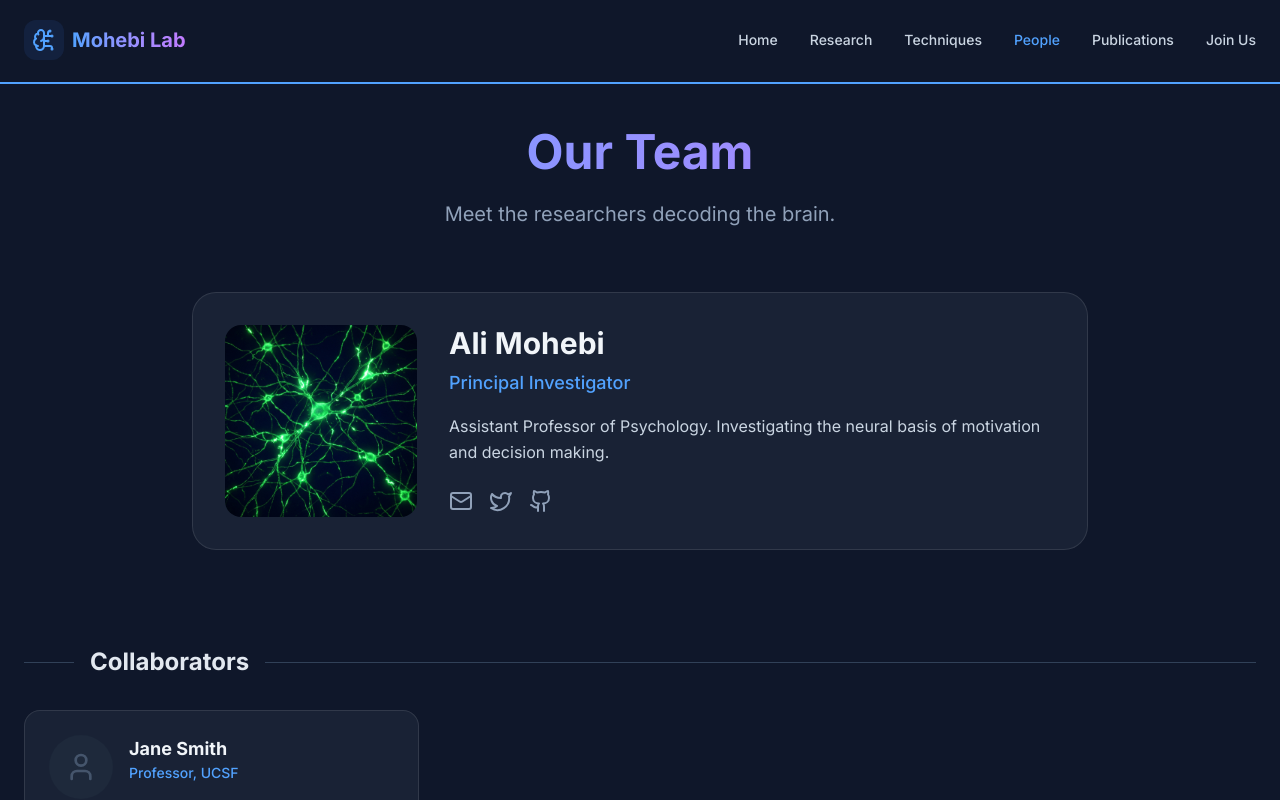
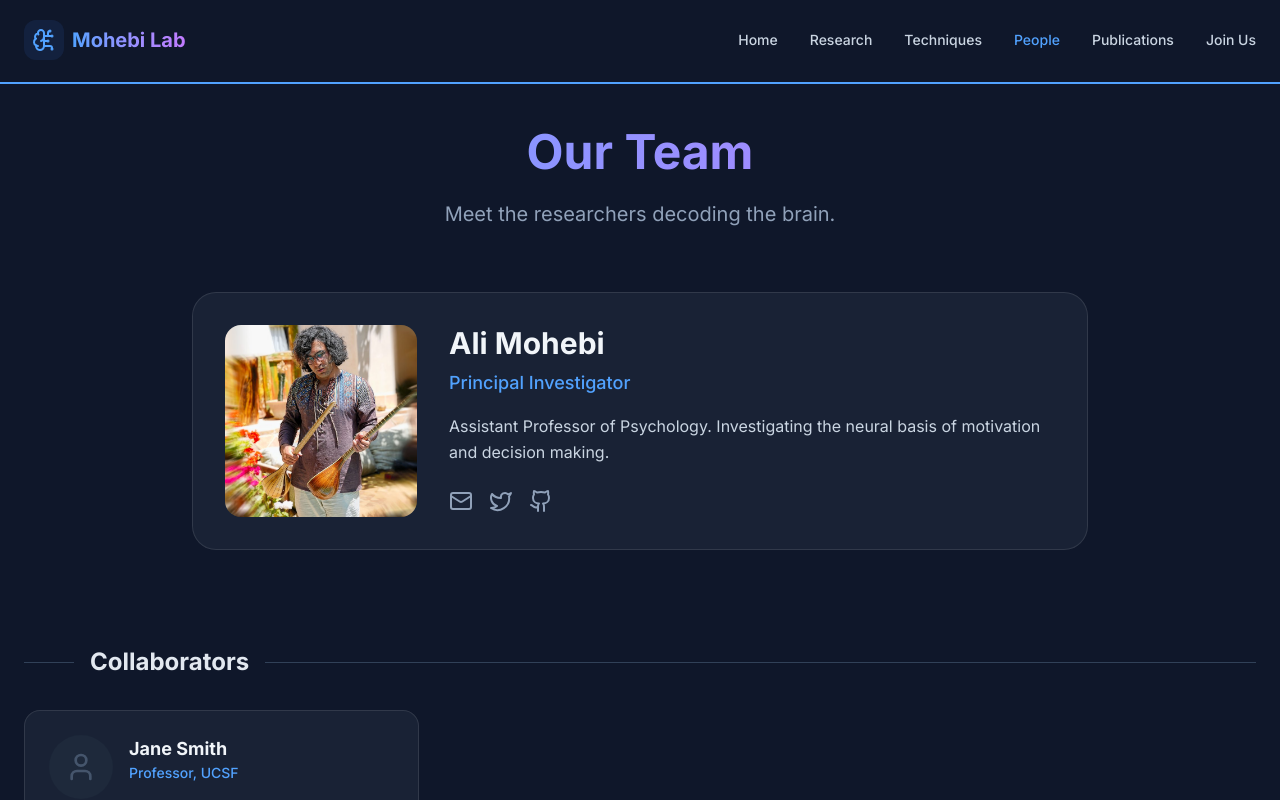
Before and after one commit to mohebi-n-associates/mohebi-n-associates.github.io, a Next.js app: page /website/people in a window 1280 px wide. Shown: the top 800 px of the page. Built offline with nearby package versions, Linux system fonts and the light colour scheme.

Commit message:
feat: Update Ali's profile image to use `StaticImageData` and refresh the scholar stats timestamp.

```diff
--- a/src/data/people.ts
+++ b/src/data/people.ts
@@ -1,3 +1,6 @@
+import { StaticImageData } from 'next/image';
+import aliImg from '@/assets/images/ali-mohebi.jpg';
+
 export type PersonGroup = 'principal_investigator' | 'postdoc' | 'grad_student' | 'undergrad' | 'pre_grad' | 'alumni' | 'collaborator';
 
 export interface Person {
@@ -6,7 +9,7 @@ export interface Person {
     role: string; // Display role e.g. "PhD Student"
     group: PersonGroup;
     bio: string;
-    image?: string;
+    image?: string | StaticImageData;
     email?: string;
     twitter?: string;
     scholar?: string;
@@ -21,7 +24,7 @@ export const people: Person[] = [
         role: 'Principal Investigator',
         group: 'principal_investigator',
         bio: 'Assistant Professor of Psychology. Investigating the neural basis of motivation and decision making.',
-        image: '/images/calcium-background.png', // Temporary debug swap
+        image: aliImg,
         email: 'amohebi@wisc.edu',
         twitter: 'https://twitter.com/mohebial',
         github: 'https://github.com/mohebial'
--- a/src/data/scholar-stats.json
+++ b/src/data/scholar-stats.json
@@ -55,5 +55,5 @@
       "citations": 17
     }
   ],
-  "lastUpdated": "2026-01-19T02:19:45.652Z"
+  "lastUpdated": "2026-01-19T02:28:13.878Z"
 }
```
Also changed, not shown: src/assets/images/ali-mohebi.jpg (renamed from public/images/people/ali-mohebi.jpg).
